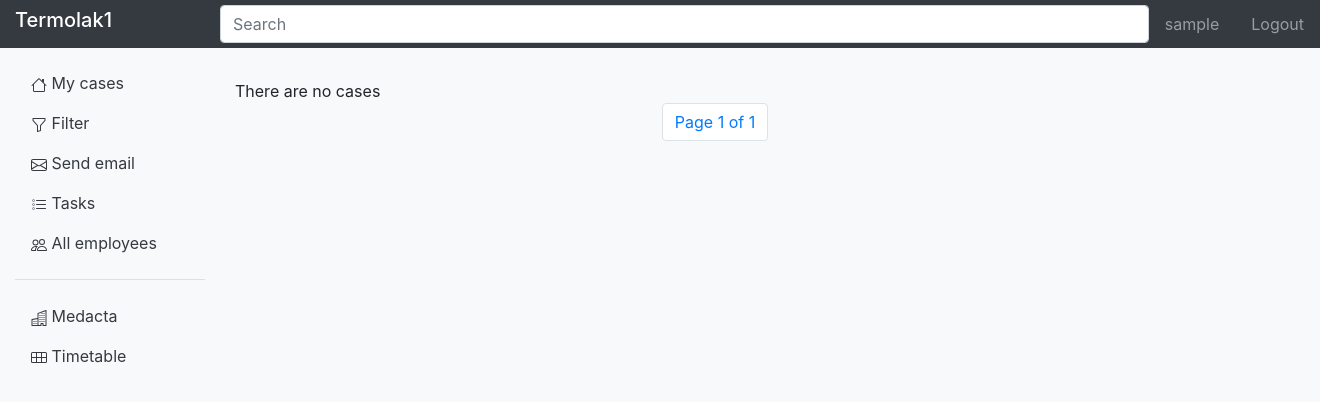
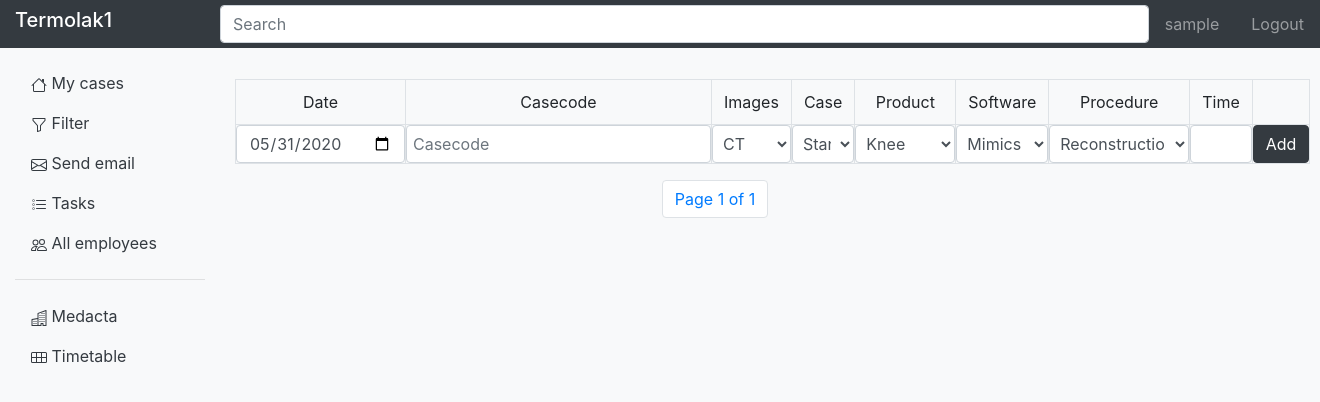
Before and after one commit to DzmitryiShatsila/termolak1, a Django app: page / in a window 1320 px wide. Shown: the top 402 px of the page. Run offline with Django 3.2, Linux system fonts and the light colour scheme; the visitor is signed in with stand-in values (Sample User, id 1); data that the repository does not hold is empty; some libraries are stand-ins or nearby versions.

Commit message:
Change if condition in all_cases.html

```diff
--- a/report/templates/report/all_cases.html
+++ b/report/templates/report/all_cases.html
@@ -4,10 +4,7 @@
 
     <form action="" method="post" id="case">
         {% csrf_token %}
-
     </form>
-
-    {% if object_list %}
     <table class="table table-bordered">
         <tr style="text-align: center">
             <td>Date</td>
@@ -85,9 +82,6 @@
         </tr>
         {% endfor %}
     </table>
-    {% else %}
-        There are no cases
-    {% endif %}
     <nav aria-label="Page navigation example">
         <ul class="pagination justify-content-center">
             {% if page_obj.has_previous %}
```
